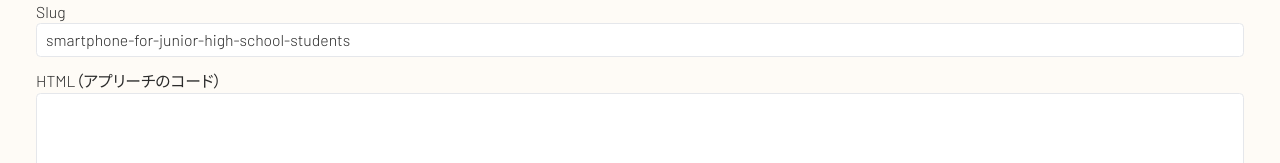
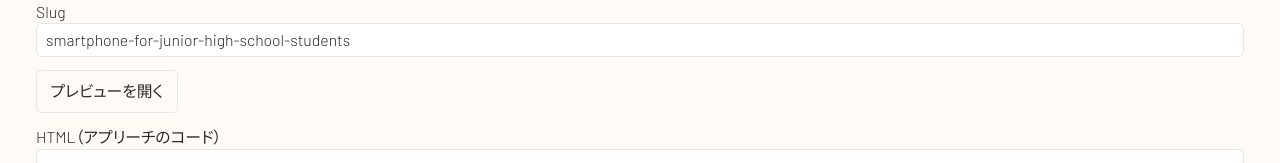
Before and after one commit to oskmkk-2025/mamasanlife-site, a Next.js app in the folder mamasanlife-site/: page /admin/appreach in a window 1280 px wide. Shown: the part 259-422 px from the top of the page. Built offline with nearby package versions, Linux system fonts and the light colour scheme; no server answers; a web font is replaced by a local one.

Commit message:
feat(admin): add 'プレビューを開く' buttons to images-from-backup, appreach, and publish pages (opens /preview/[slug] in new tab)

```diff
--- a/mamasanlife-site/app/admin/appreach/page.tsx
+++ b/mamasanlife-site/app/admin/appreach/page.tsx
@@ -34,6 +34,9 @@ export default function AppreachAdmin(){
         <label className="block text-sm">Slug
           <input value={slug} onChange={e=>setSlug(e.target.value)} className="border w-full px-2 py-1 rounded"/>
         </label>
+        <div className="flex items-center gap-3">
+          <a href={`/preview/${slug || ''}`} target="_blank" rel="noopener" className="border rounded px-3 py-2 text-sm">プレビューを開く</a>
+        </div>
         <label className="block text-sm">HTML（アプリーチのコード）
           <textarea value={html} onChange={e=>setHtml(e.target.value)} rows={8} className="border w-full px-2 py-1 rounded font-mono"/>
         </label>
--- a/mamasanlife-site/app/admin/images-from-backup/page.tsx
+++ b/mamasanlife-site/app/admin/images-from-backup/page.tsx
@@ -23,7 +23,10 @@ export default function ImagesFromBackupAdmin(){
       <label className="block text-sm mb-3">Slug
         <input value={slug} onChange={e=>setSlug(e.target.value)} className="border w-full px-2 py-1 rounded"/>
       </label>
-      <button onClick={run} className="btn-brand">復元を実行</button>
+      <div className="flex items-center gap-3">
+        <button onClick={run} className="btn-brand">復元を実行</button>
+        <a href={`/preview/${slug || ''}`} target="_blank" rel="noopener" className="border rounded px-3 py-2 text-sm">プレビューを開く</a>
+      </div>
       {msg && <p className="text-sm text-gray-600 mt-3">{msg}</p>}
       <p className="text-xs text-gray-500 mt-4">注意: 環境変数 NEXT_PUBLIC_ADMIN_SECRET と SANITY_WRITE_TOKEN が必要です。WXRと画像のバックアップはリポジトリ直下/backupsを参照します。</p>
     </div>
--- a/mamasanlife-site/app/admin/publish/page.tsx
+++ b/mamasanlife-site/app/admin/publish/page.tsx
@@ -30,6 +30,7 @@ export default function PublishAdmin(){
         <div className="flex items-center gap-3">
           <button onClick={()=>run('publish')} disabled={busy} className="btn-brand">公開（Published）</button>
           <button onClick={()=>run('draft')} disabled={busy} className="border rounded px-3 py-2">下書きに戻す</button>
+          <a href={`/preview/${slug || ''}`} target="_blank" rel="noopener" className="border rounded px-3 py-2 text-sm">プレビューを開く</a>
         </div>
         {msg && <p className="text-sm mt-2">{msg}</p>}
         <p className="text-xs text-gray-500">Published の記事だけがサイトに表示されます。公開すると publishedAt が空なら「今」に自動設定します。</p>
```
